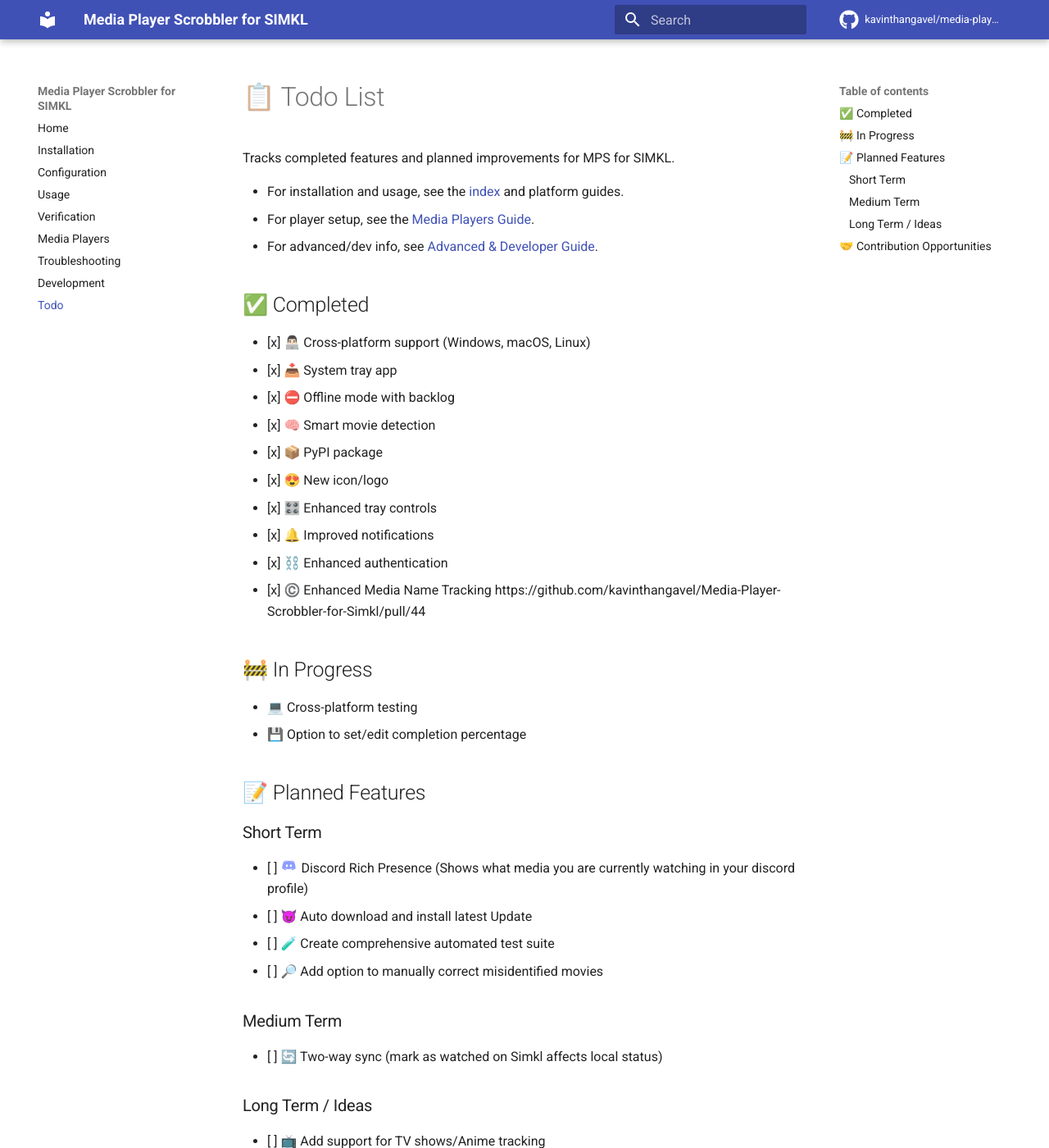
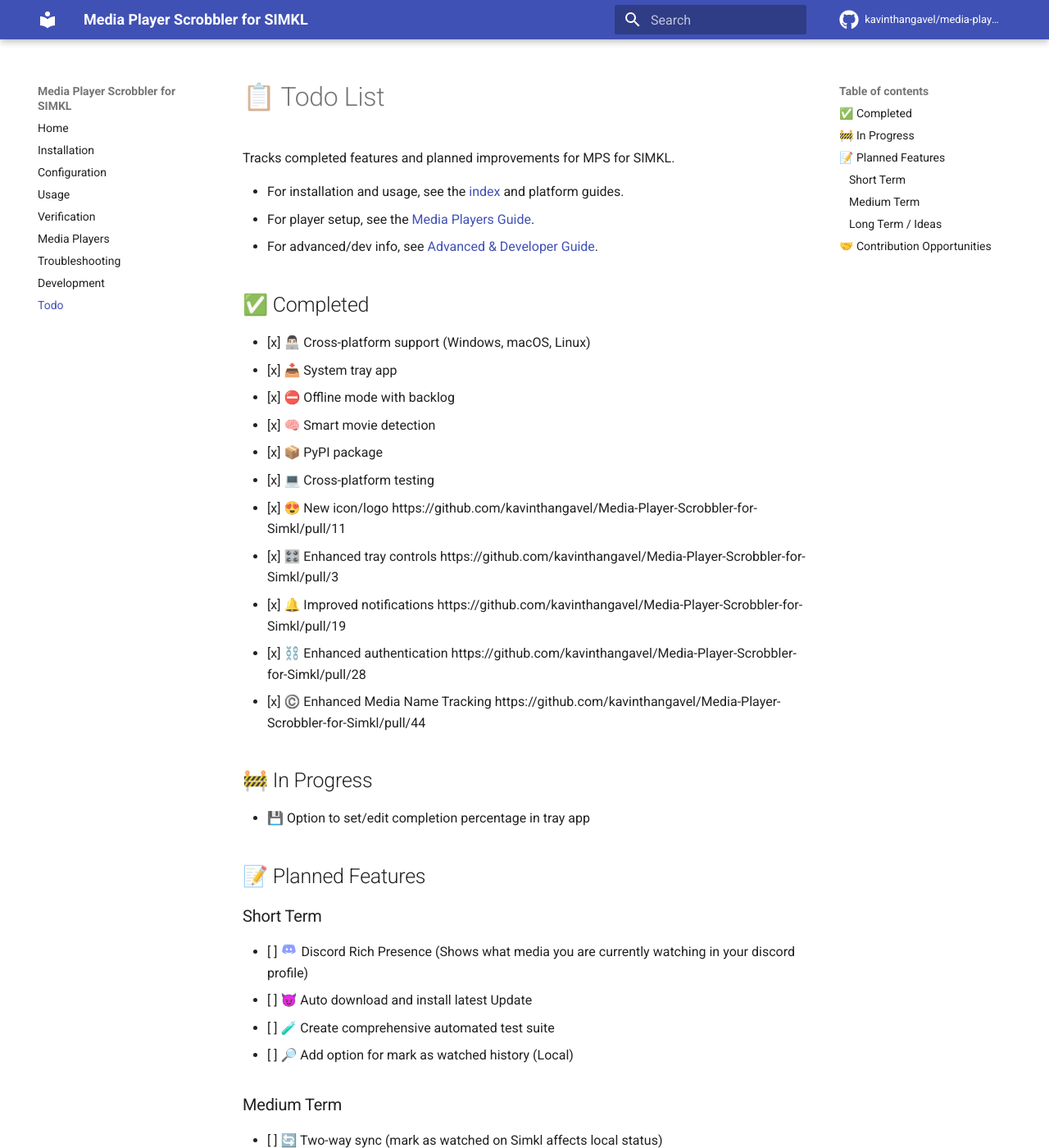
Before and after one commit to ByteTrix/Media-Player-Scrobbler-for-Simkl, an MkDocs documentation site: the page built from docs/todo.md, in a window 1280 px wide and 1400 px high. Shown: the whole window at 82% size. Built offline with MkDocs 1.6.1 and Material for MkDocs 9.7.7, drawn with Linux system fonts in a browser that asks for light colours; comment, search, counter and statistics services are not loaded.

Commit message:
feat: update todo list to include cross-platform testing and adjust planned features

```diff
--- a/docs/todo.md
+++ b/docs/todo.md
@@ -12,16 +12,16 @@ Tracks completed features and planned improvements for MPS for SIMKL.
 - [x] ⛔ Offline mode with backlog
 - [x] 🧠 Smart movie detection
 - [x] 📦 PyPI package
-- [x] 😍 New icon/logo
-- [x] 🎛️ Enhanced tray controls
-- [x] 🔔 Improved notifications
-- [x] ⛓️ Enhanced authentication
+- [x] 💻 Cross-platform testing
+- [x] 😍 New icon/logo https://github.com/kavinthangavel/Media-Player-Scrobbler-for-Simkl/pull/11
+- [x] 🎛️ Enhanced tray controls https://github.com/kavinthangavel/Media-Player-Scrobbler-for-Simkl/pull/3
+- [x] 🔔 Improved notifications https://github.com/kavinthangavel/Media-Player-Scrobbler-for-Simkl/pull/19
+- [x] ⛓️ Enhanced authentication https://github.com/kavinthangavel/Media-Player-Scrobbler-for-Simkl/pull/28
 - [x] ©️ Enhanced Media Name Tracking https://github.com/kavinthangavel/Media-Player-Scrobbler-for-Simkl/pull/44
 
 ## 🚧 In Progress
 
-- 💻 Cross-platform testing
-- 💾 Option to set/edit completion percentage
+- 💾 Option to set/edit completion percentage in tray app
 
 ## 📝 Planned Features
 
@@ -32,7 +32,7 @@ Tracks completed features and planned improvements for MPS for SIMKL.
 </svg> Discord Rich Presence (Shows what media you are currently watching in your discord profile)
 - [ ] 😈 Auto download and install latest Update
 - [ ] 🧪 Create comprehensive automated test suite
-- [ ] 🔎 Add option to manually correct misidentified movies
+- [ ] 🔎 Add option for mark as watched history (Local)
 
 
 ### Medium Term
```
